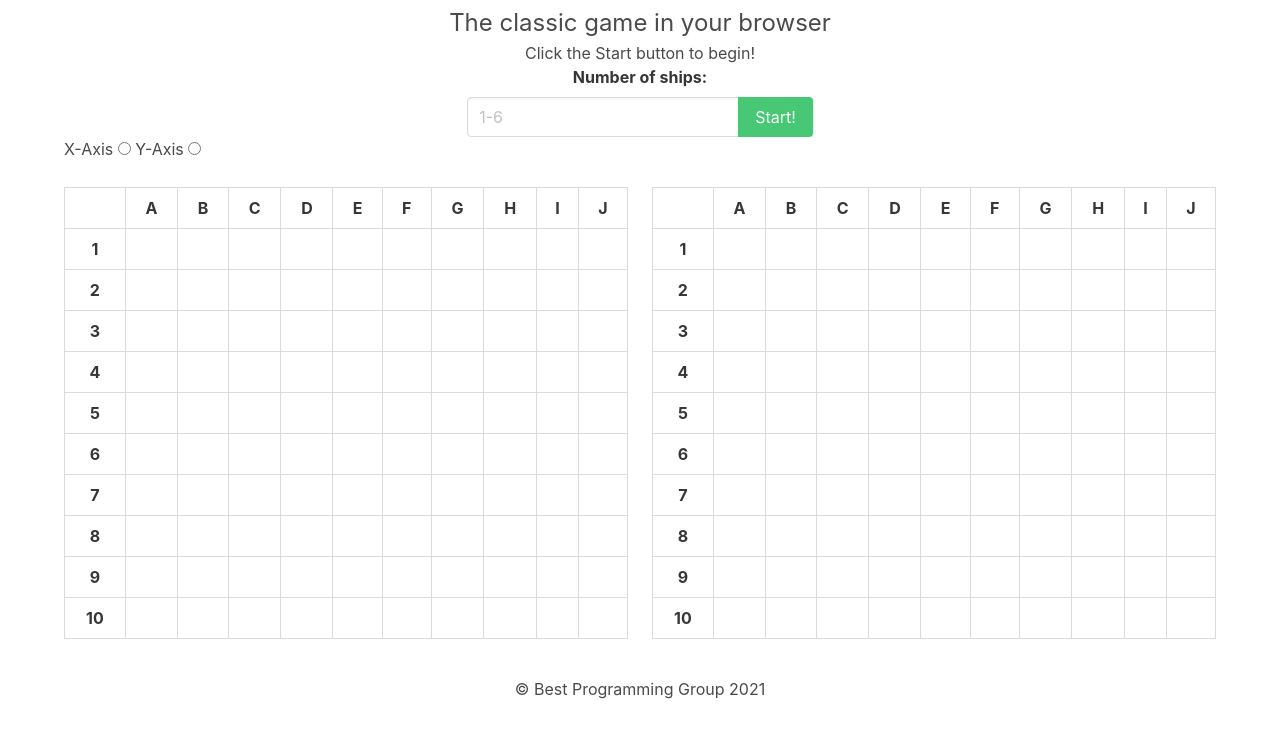
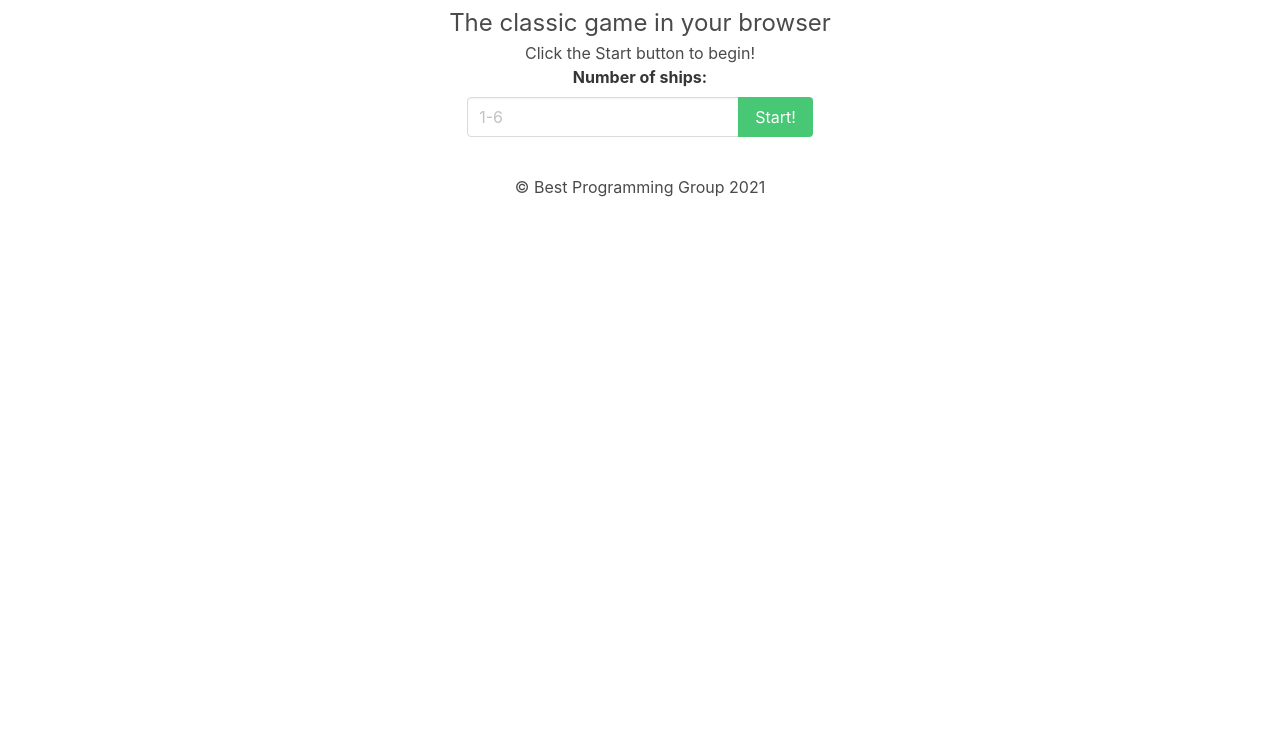
Before and after one commit to Ultima-weapon/battleship-js, a plain HTML site: page index.html in a window 1280 px wide. Shown: the part 67-804 px from the top of the page. Drawn offline with Linux system fonts and the light colour scheme.

Commit message:
Added the animations for bringing the board and board placement controls into view once the game has started successfully.

```diff
--- a/css/style.css
+++ b/css/style.css
@@ -1,3 +1,10 @@
+.flex-wrapper {
+    display: flex;
+    min-height: 100vh;
+    flex-direction: column;
+    justify-content: space-between
+  }
+
 #placement-options
 {
     padding-bottom: 2%;
--- a/index.html
+++ b/index.html
@@ -37,10 +37,10 @@
         </div>
 
         <!-- Placement Options Box -->
-        <div id="placement-options" class="container">
+        <div id="placement-options" class="container hide">
             <div id="axis-controls" class="is-grouped">
                 <label for="x-axis">X-Axis</label>
-                <input name="axis" class="radio" id="x-axis" type="radio">
+                <input name="axis" class="radio" id="x-axis" type="radio" checked>
 
                 <label for="y-axis">Y-Axis</label>
                 <input name="axis" class="radio" id="y-axis" type="radio">
@@ -52,7 +52,7 @@
         </div>
 
         <!-- Board Space -->
-        <div id="board-space" class="container">
+        <div id="board-space" class="container hide">
             <div class="columns">
                     <div id="board-1" class="column">
                             <table id="player-1" class="board table is-bordered is-hoverable is-fullwidth has-text-centered">
@@ -353,9 +353,12 @@
         </div>
 
         <!-- Footer -->
-        <div id="footer" class="container has-text-centered">
-            <p>&copy; Best Programming Group 2021</p>
-        </div>
+        <footer class="flex-wrapper">
+            <div id="footer" class="container has-text-centered">
+                <p>&copy; Best Programming Group 2021</p>
+            </div>
+        </footer>
+
 
         <!-- JavaScript includes -->
         <script type="text/javascript" src="js/jquery.min.js"></script>
--- a/js/battleship.js
+++ b/js/battleship.js
@@ -7,15 +7,26 @@ function addButtons(numberOfShips)
     }
 }
 
+function showPlayer1()
+{
+    $("#board-1").slideDown(400);
+}
+
+function showPlayer2()
+{
+
+}
+
 $("#btn-start-game").click(function() {
     let numberOfShips = parseInt($("#no-of-ships").val());
 
     if (numberOfShips <= 6 && numberOfShips > 0)
     {
-        alert("Success");
         addButtons(numberOfShips);
+        $("#start-game").slideUp(400);
+        $("#placement-options").slideDown(400);
+        $("#board-space").slideDown(400);
     } else {
-        alert("Failure.");
         $("#no-of-ships-err").fadeIn(200);
     }
 });
```
